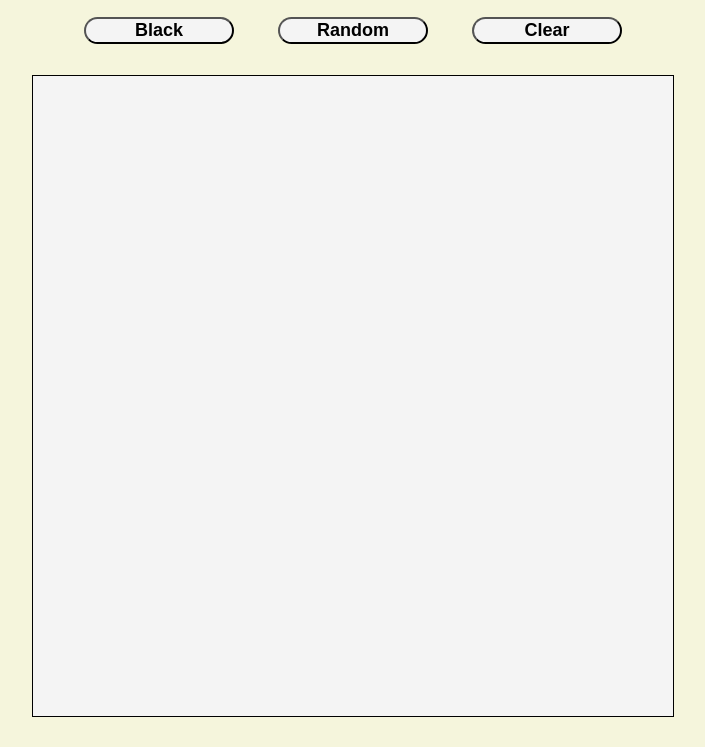
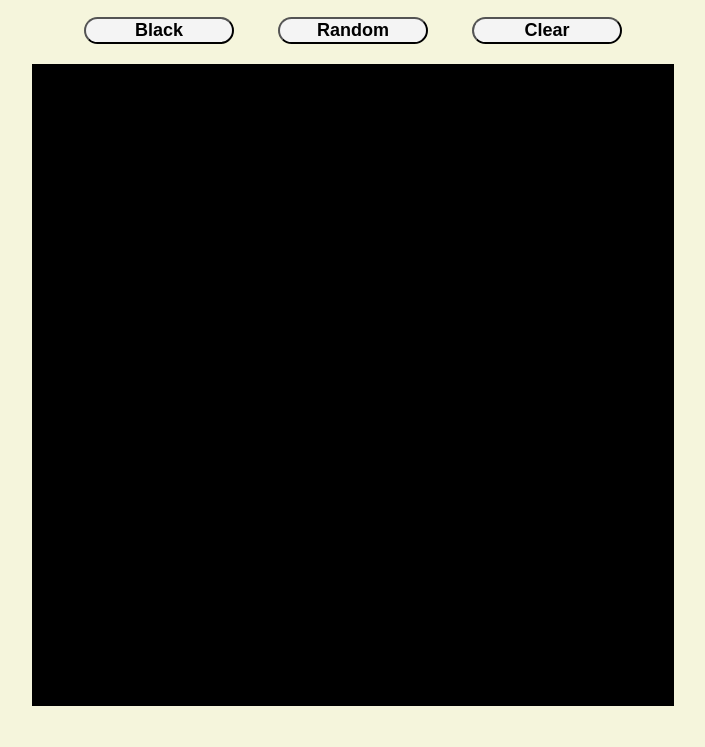
Before and after one commit to JonnyG7613/Etch-a-Sketch, a plain HTML site: page index.html in a window 1280 px wide. Both pictures are taken after a click on the button "Black". Shown: the part 53-800 px from the top of the page, without its empty margins (287-992 px from the left). Drawn offline with Linux system fonts and the light colour scheme.

Commit message:
added the grid correctly as well as the black button.  clear button does not work yet.  black button fills in entire grid with black squares - need to set up functionality for black button next.

```diff
--- a/index.html
+++ b/index.html
@@ -12,15 +12,14 @@
 <body>
     <div id="header">Etch-a-Sketch</div>
     <div id="main">
-        <div id="leftColumn">
+        <div id="buttons">
             <button id="blackButton" class="button">Black</button>
             <button id="randomButton" class="button">Random</button>
             <button id="clearButton" class="button">Clear</button>
         </div>
         <div id="blackboard"></div>
     </div>
-    <script src='javascript.js'>
-    </script>
+    <script src="javascript.js"></script>
 </body>
 
 </html>
--- a/javascript.js
+++ b/javascript.js
@@ -1,26 +1,33 @@
 const blackButton = document.getElementById('blackButton');
 const randomButton = document.getElementById('randomButton');
 const clearButton = document.getElementById('clearButton');
+const buttons = document.getElementsByClassName('buttons');
 const blackboard = document.getElementById('blackboard');
+const grid = document.getElementsByClassName('grid');
+const sideSize = 16;
 
 // adjusts the size of the cells in the backboard
-function blackboardSize(xSize, ySize) {
+function blackboardSize(xSize) {
     let columns = "auto";
     for (let i = 1; i < xSize; i++) {
         columns = (`${columns} auto`);
     }
-    blackboard.setAttribute('gridTemplateColumns', columns);
-    blackboard.setAttribute('gridTemplateRows', columns);
-    for (y = 1; y <= ySize; y++) {
-        for (x = 1; x <= xSize; x++) {
+    blackboard.style.gridTemplateColumns = columns;
+    for (let y = 1; y <= xSize; y++) {
+        for (let x = 1; x <= xSize; x++) {
             let g = document.createElement('div');
             g.setAttribute('class', 'grid');
             blackboard.appendChild(g);
+            console.log(1);
         }
     }
 }
 // Erases everything on the backboard and returns all cells to #f4f4f4
-function clearBackboard() {
+function clearBlackboard(xSize) {
+    for (let i = 0; i < xSize ** 2; i++) {
+        grid[i].style.background = 'f4f4f4';
+        console.log(2);
+    }
 
 }
 
@@ -34,4 +41,12 @@ function hoverOver() {
 
 }
 
-blackboardSize(16, 16);
+blackboardSize(sideSize);
+
+blackButton.onclick = () => {
+    for (let a = 0; a < sideSize ** 2; a++) {
+        grid[a].style.background = 'black';
+    }
+}
+
+clearButton.onclick = clearBlackboard(sideSize);
--- a/style.css
+++ b/style.css
@@ -30,7 +30,7 @@ body {
 }
 
 .grid {
-    /* border:1px solid black */
+    border:1px solid black
 }
 
 #main {
```
